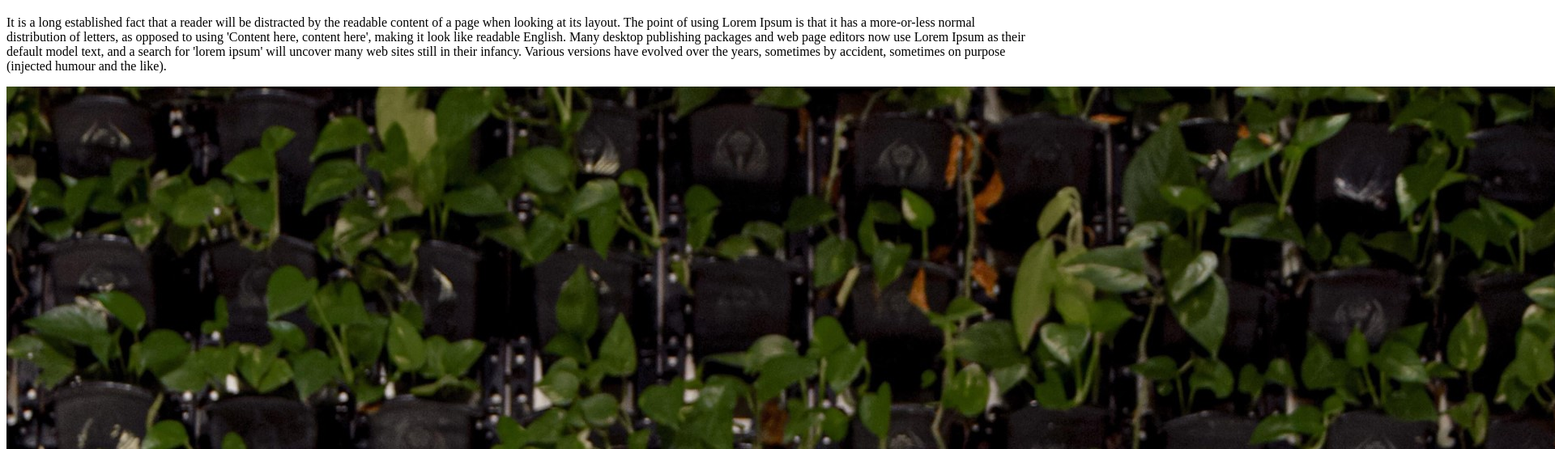
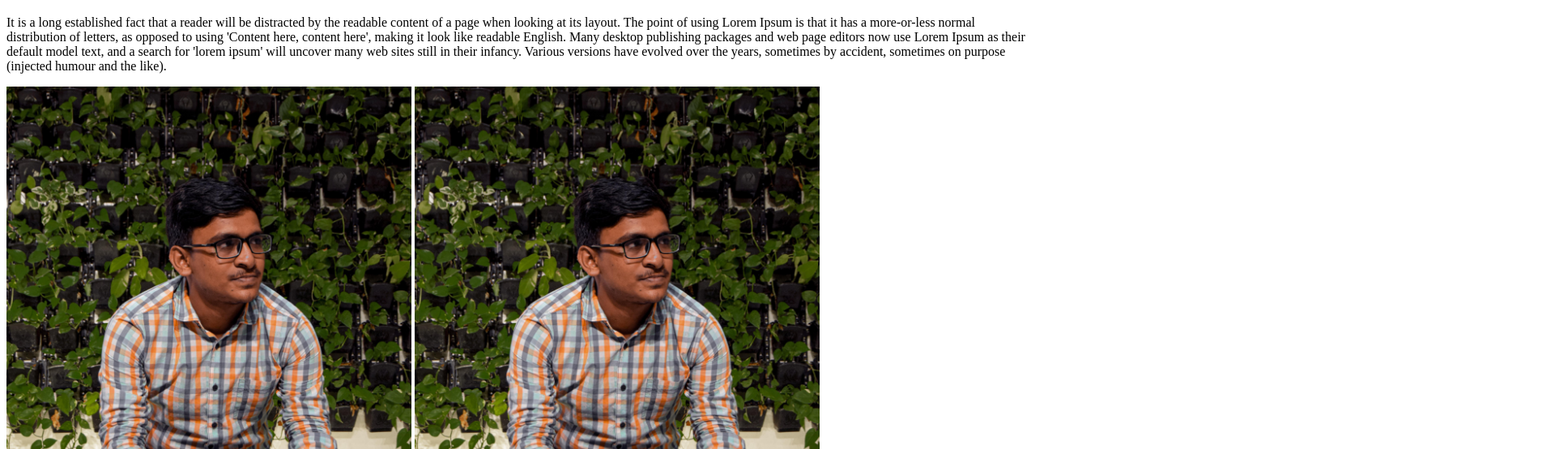
Before and after one commit to Samsuddin-Shohan/my-second-repo, a plain HTML site: page index.html in a window 1280 px wide. Shown: the part 61-616 px from the top of the page at 81% size, 1920 px wide, since content can reach past the window. Drawn offline with Linux system fonts and the light colour scheme.

Commit message:
pic resized

```diff
--- a/index.html
+++ b/index.html
@@ -11,7 +11,7 @@
     <p>It is a long established fact that a reader will be distracted by the readable content of a page when looking at its layout. The point of using Lorem Ipsum is that it has a more-or-less normal distribution of letters, as opposed to using 'Content here, content here', making it look like readable English. Many desktop publishing packages and web page editors now use Lorem Ipsum as their default model text, and a search for 'lorem ipsum' will uncover many web sites still in their infancy. Various versions have evolved over the years, sometimes by accident, sometimes on purpose (injected humour and the like).
 
     </p>
-    <img src="me.jpg" alt="">
-    <img src="me.jpg" alt="">
+    <img src="me.jpg" alt="" style="width: 500px; height: 500px">
+    <img src="me.jpg" alt="" style="width: 500px; height: 500px">
 </body>
 </html>
```
